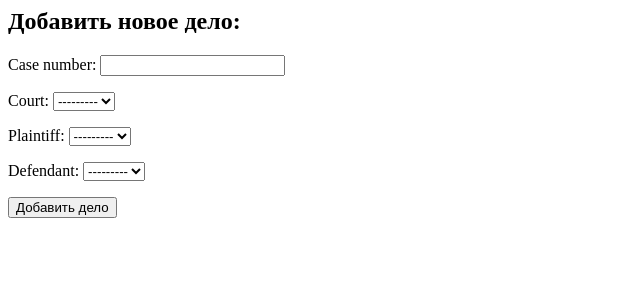
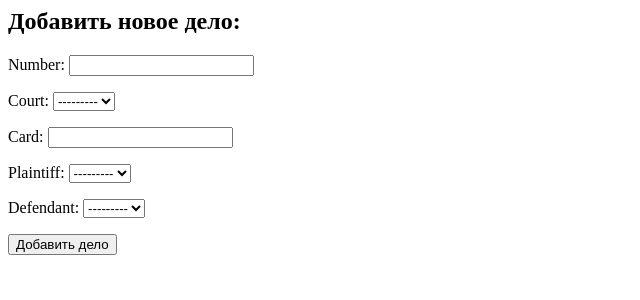
Before and after one commit to yarkonev/lawhelp, a Django app: page /new_case/ in a window 1280 px wide. Shown: the top 300 px of the page, without its empty margins (0-640 px from the left). Run offline with Django 4.2, Linux system fonts and the light colour scheme; data that the repository does not hold is empty.

Commit message:
update Case model
Added card field, renamed number field.

```diff
--- a/project/core/forms.py
+++ b/project/core/forms.py
@@ -5,4 +5,4 @@ from .models import Case
 class CaseForm(forms.ModelForm):
     class Meta:
         model = Case
-        fields = ['case_number', 'court', 'plaintiff', 'defendant']
+        fields = ['number', 'court', 'card', 'plaintiff', 'defendant']
--- a/project/core/models.py
+++ b/project/core/models.py
@@ -38,10 +38,11 @@ class Court(models.Model):
 
 class Case(models.Model):
     id = models.UUIDField(primary_key=True, default=uuid.uuid4, editable=False)
-    case_number = models.CharField(max_length=30)
+    number = models.CharField(max_length=30)
     court = models.ForeignKey(Court, on_delete=models.CASCADE)
+    card = models.URLField(max_length=200, blank=True)
     plaintiff = models.ForeignKey(Plaintiff, on_delete=models.CASCADE)
     defendant = models.ForeignKey(Defendant, on_delete=models.CASCADE)
 
     def __str__(self):
-        return self.case_number
+        return self.number
--- a/project/core/templates/core/case.html
+++ b/project/core/templates/core/case.html
@@ -1,6 +1,6 @@
 <h1>Судебное дело</h1>
 
-<p>Номер дела: {{ case.case_number }}</p>
+<p>Номер дела: {{ case.number }}</p>
 <p>Суд: {{ case.court }}</p>
 <p>Истец: {{ case.plaintiff }}</p>
 <p>Ответчик: {{ case.defendant }}</p>
```
Also changed, not shown: project/core/migrations/0004_rename_case_number_case_number_case_card.py (added).
